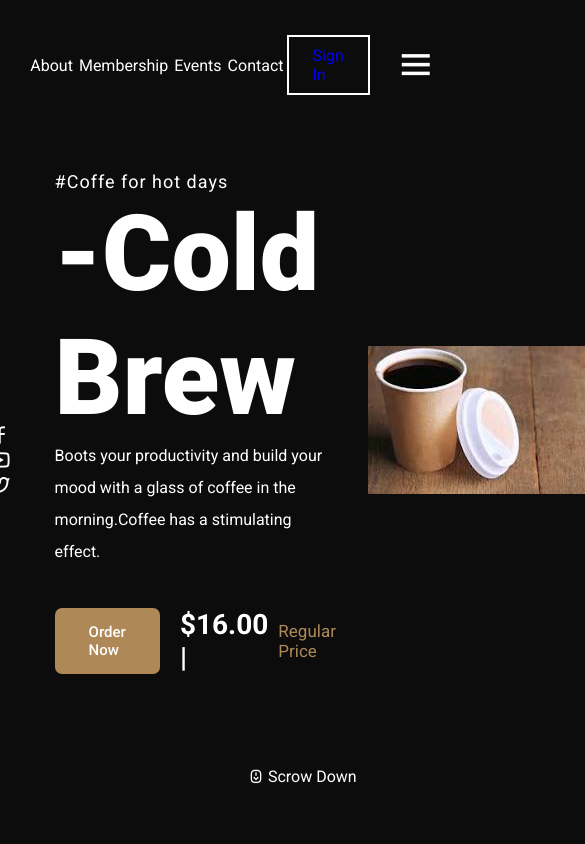
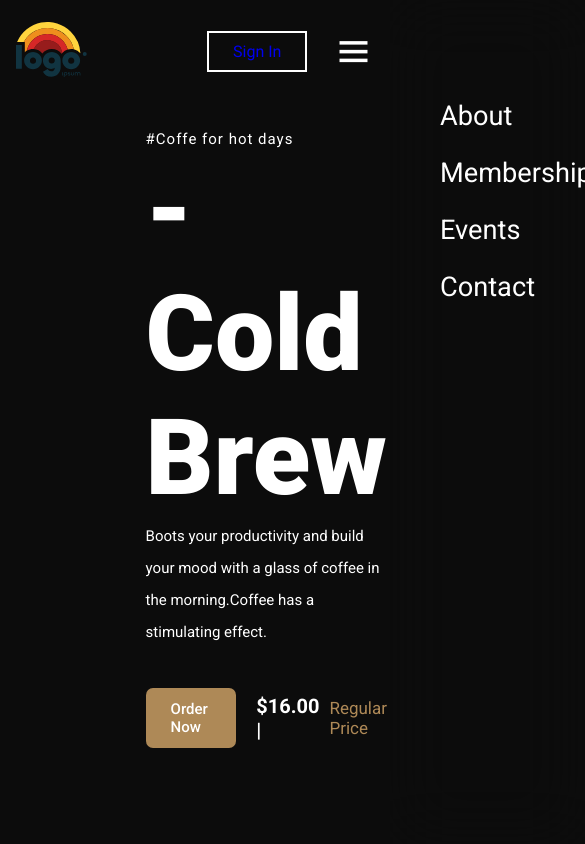
Before and after one commit to ICYEZAGATORE/Responsive-animated-page, a plain HTML site: page index.html in a window 390 px wide. Shown: the top 844 px of the page, 585 px wide, since content can reach past the window. Drawn offline with nearby package versions, Linux system fonts and the light colour scheme.

Commit message:
Responsiveness

```diff
--- a/index.css
+++ b/index.css
@@ -166,3 +166,114 @@ margin-bottom: 40px;
     font-size: 16px;
     color: var(--text-color);
     margin-right: 6px;}
+    /* media query */
+@media(max-width:1770px){
+    header{
+        padding: 22px 4%;
+    }
+    .icons{
+        padding: 0 4%;
+    }
+    .scroll{
+        right: 4%;
+    }
+}
+@media(max-width:1670px){
+    :root{
+    --bg-font:5.5rem;
+    --p-font:15px;
+    }
+}
+@media(max-width:1370px){
+    .icons{
+        display: none;
+    }
+    section{
+        padding: 0 4%;
+    }
+}
+@media(max-width:1150px) {
+    :root{
+        --bg-font:4.6rem;
+    }
+    .price{
+        font-size: 20px;
+    }
+    .btn{
+        padding: 10px 23px;
+    }
+}
+@media(max-width:950px){
+    #menu-icon{
+        display: block;
+    }
+    .navlist{
+        position: absolute;
+        width: 100%;
+        height: 100vh;
+        padding: 100px 50px;
+        top: 0;
+        right: 0;
+        bottom: 0;
+        left: 100%;
+        display: flex;
+        flex-direction: column;
+        backdrop-filter: blur(32px);
+        transition: all .6s ease-in-out;
+    }
+    .navlist a{
+        display: block;
+        padding: 0;
+        margin: 0px 0px 25px 0px;
+        font-size: 1.7rem;
+
+    }
+    .navlist.open{
+        left: 0;
+    }
+}
+
+@media(max-width:920px){
+    .scroll{
+        display: none;
+    }
+    .hero{
+        grid-template-columns: 1fr;
+        height: auto;
+    }
+    .hero-text{
+        padding: 130px;
+    }
+    .hero-img{
+        height: 500px;
+        width: 500px;
+        margin: 0 auto;
+    }
+}
+@media(max-width:570px){
+    .hero{
+      height: 100vh;
+    }
+    .hero-img{
+        height: 400px;
+        width: 400px;
+        margin: 0 auto;
+    }
+    :root{
+        --bg-font:4rem;
+    }
+}
+
+@media(max-width:440px){
+    :root{
+        --bg-font:3.4rem;
+    }
+    .hero-text h5{
+        font-size: 15px;
+    }
+    .hero-img{
+        height: 3600px;
+        width: 360px;
+        margin: 0 auto
+    }
+}
```
